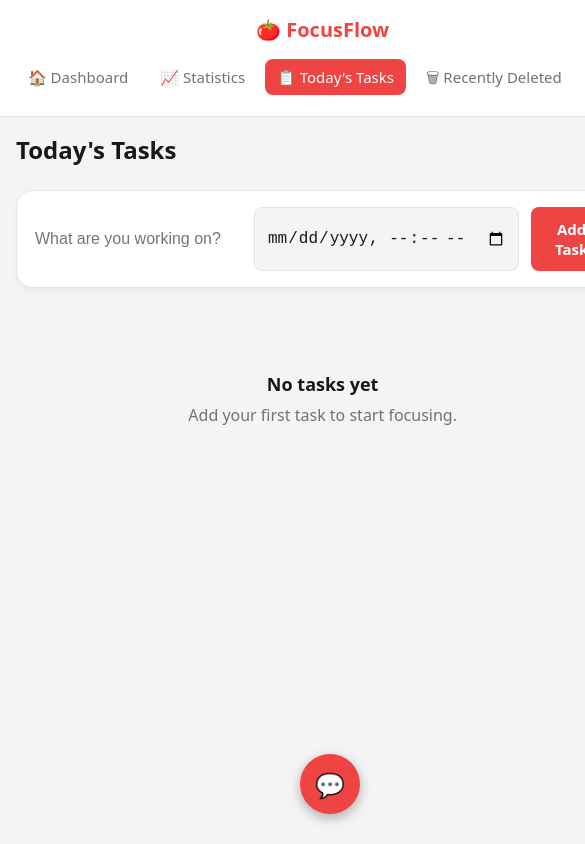
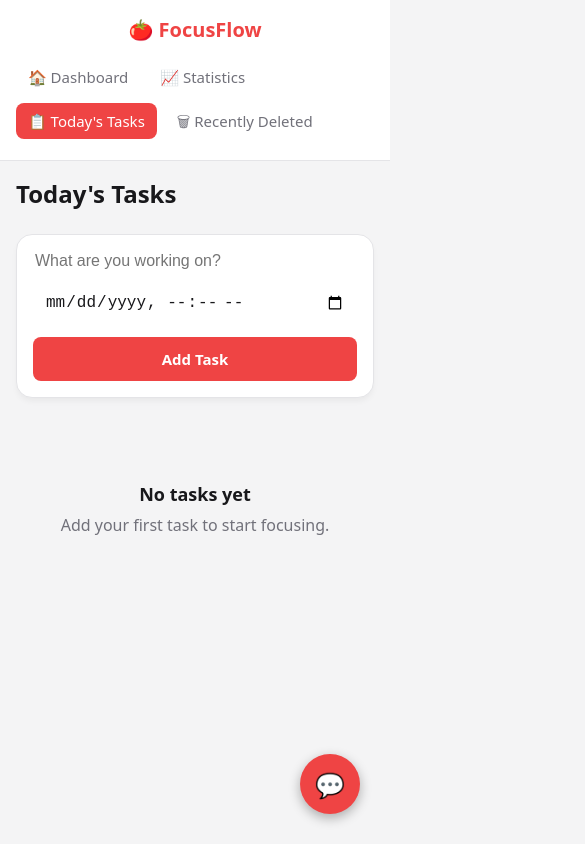
Before and after one commit to deekondayashwanth408-design/FocusFlow-Pomodoro, a React (Vite) app: page / in a window 390 px wide. Both pictures are taken after a click on the button "📋 Today's Tasks". Shown: the top 844 px of the page, 585 px wide, since content can reach past the window. Built offline with nearby package versions, Linux system fonts and the light colour scheme.

Commit message:
Fix mobile responsiveness for Add Task form

```diff
--- a/src/App.css
+++ b/src/App.css
@@ -551,3 +551,10 @@ button { font-family: inherit; }
 .modal-actions .cancel-btn:hover { background: var(--bg-hover); }
 .modal-actions .confirm-btn { background: var(--primary); color: white; }
 .modal-actions .confirm-btn:hover { background: #e03a45; }
+
+
+/* Responsive Task Form fixes */
+.add-task-inputs { display: flex; gap: 10px; width: 100%; }
+.task-input-text { flex: 1; }
+.task-input-date { padding: 12px; border-radius: 8px; border: 1px solid var(--border-color); background: var(--bg-color); color: var(--text-main); outline: none; }
+@media (max-width: 768px) { .add-task-form { flex-direction: column; } .add-task-inputs { flex-direction: column; } .add-task-form button { width: 100%; } .task-meta { flex-wrap: wrap; gap: 10px; } }
--- a/src/App.jsx
+++ b/src/App.jsx
@@ -652,20 +652,20 @@ function App() {
             <h2>Today's Tasks</h2>
 
             <form className="add-task-form card" onSubmit={addTask}>
-              <div className="add-task-inputs" style={{display: 'flex', gap: '10px', width: '100%'}}>
+              <div className="add-task-inputs">
                 <input
                   type="text"
                   placeholder="What are you working on?"
                   value={newTaskTitle}
                   onChange={(e) => setNewTaskTitle(e.target.value)}
                   autoFocus
-                  style={{flex: 1}}
+                  className="task-input-text"
                 />
                 <input
                   type="datetime-local"
                   value={newTaskReminder}
                   onChange={(e) => setNewTaskReminder(e.target.value)}
-                  style={{padding: '12px', borderRadius: '8px', border: '1px solid var(--border-color)', background: 'var(--bg-color)', color: 'var(--text-main)', outline: 'none'}}
+                  className="task-input-date"
                   title="Set Reminder (Optional)"
                 />
               </div>
```
